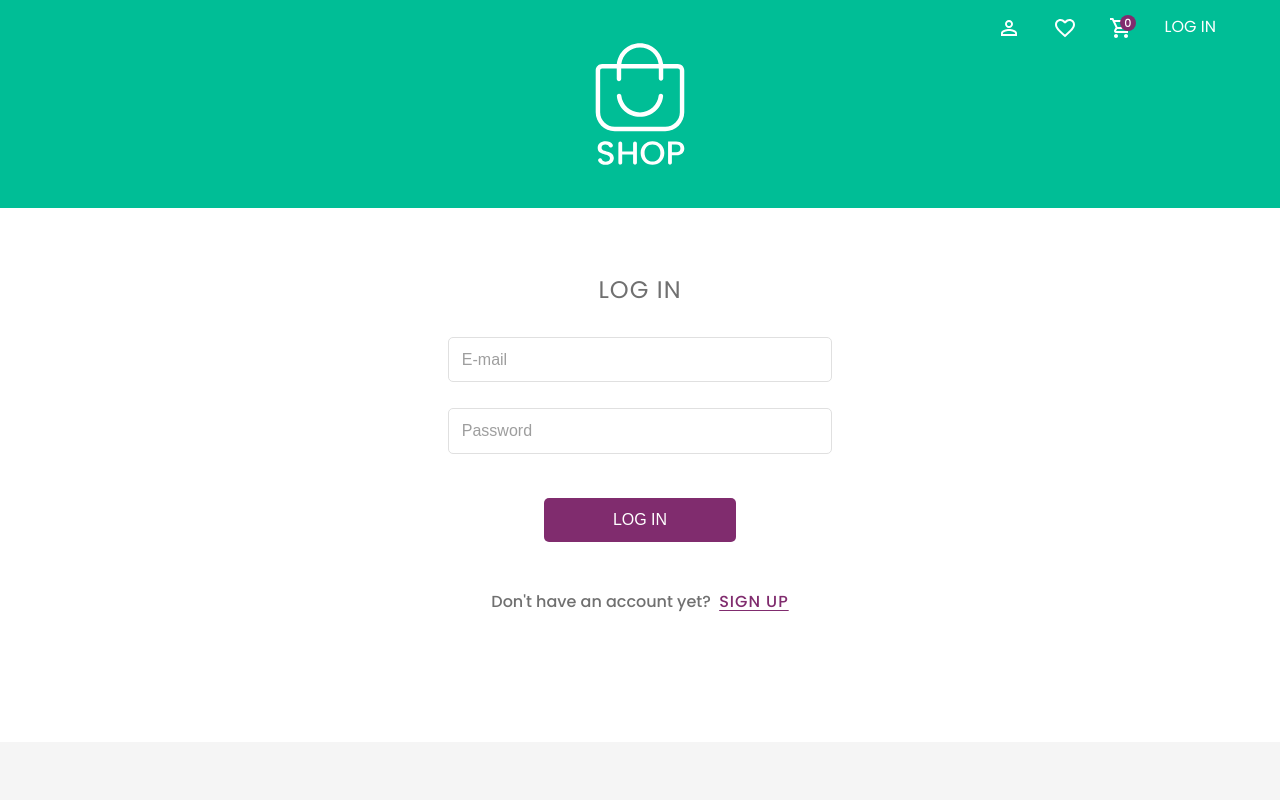
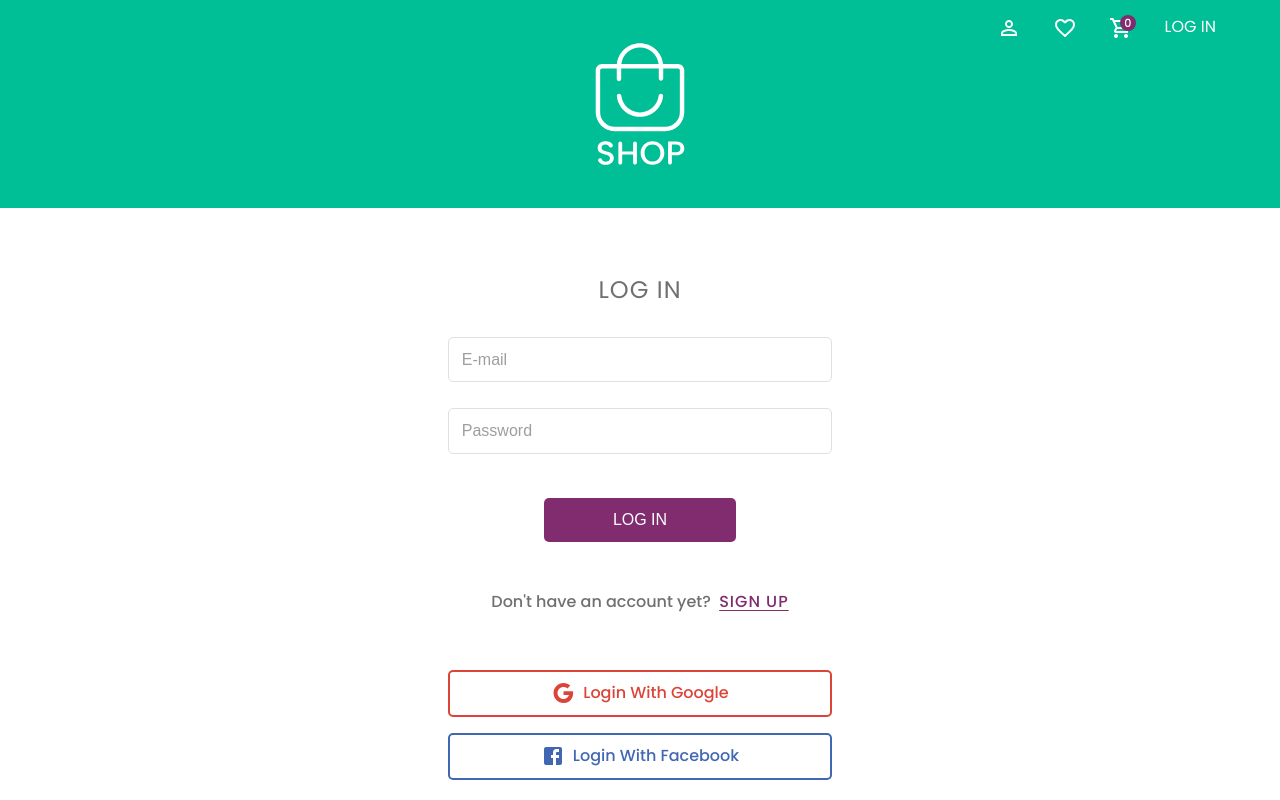
Before and after one commit to kasiaknapowska/shop-app, a React (Create React App) app: page /login in a window 1280 px wide. Shown: the top 800 px of the page. Built offline with nearby package versions, Linux system fonts and the light colour scheme; no server answers.

Commit message:
auth providers - google, fb

```diff
--- a/public/index.html
+++ b/public/index.html
@@ -18,6 +18,7 @@
     />
     <link rel="apple-touch-icon" href="%PUBLIC_URL%/logo192.png" />
     <link rel="manifest" href="%PUBLIC_URL%/manifest.json" />
+
     <title>Shop app</title>
   </head>
   <body>
--- a/src/App.scss
+++ b/src/App.scss
@@ -73,6 +73,7 @@ input {
   font-size: 1rem;
   font-weight: 400;
   color: $colorNeutral;
+  width: 100%;
   &::placeholder {
     color: #9e9e9e;
   }
--- a/src/components/Button/Button.js
+++ b/src/components/Button/Button.js
@@ -6,6 +6,8 @@ import CreateRoundedIcon from "@mui/icons-material/CreateRounded";
 import AttachMoneyRoundedIcon from "@mui/icons-material/AttachMoneyRounded";
 import InventoryRoundedIcon from '@mui/icons-material/InventoryRounded';
 import CheckIcon from '@mui/icons-material/Check';
+import GoogleIcon from '@mui/icons-material/Google';
+import FacebookIcon from '@mui/icons-material/Facebook';
 import "./_Button.scss";
 
 export default function Button({ text, icon, onClick, type }) {
@@ -21,6 +23,8 @@ export default function Button({ text, icon, onClick, type }) {
           className={classNames("btn", {
             primary: type === "primary",
             secondary: type === "secondary",
+            google: type === "google",
+            facebook: type === "facebook"
           })}
           onClick={onClick}
         >
@@ -33,6 +37,8 @@ export default function Button({ text, icon, onClick, type }) {
             {icon === "payment" && <AttachMoneyRoundedIcon />}
             {icon === "buy" && <InventoryRoundedIcon/>}
             {icon === "accept" && <CheckIcon/>}
+            {icon === "google" && <GoogleIcon/>}
+            {icon === "facebook" && <FacebookIcon/>}
           </div>
 
           {text}
--- a/src/components/Button/_Button.scss
+++ b/src/components/Button/_Button.scss
@@ -6,6 +6,7 @@
     margin: 2rem 0;
     display: flex;
     align-items: center;
+    justify-content: center;
     border: none;
     border-radius: 5px;
     @include mixins.websiteFont(500, white, 1rem) {
@@ -49,3 +50,30 @@
         color: white;
     }
 }
+
+.google, .facebook {
+    width: 100%;
+    background-color: white;
+    margin: .5rem 0;
+    text-transform: capitalize;
+    font-family: inherit;
+    max-width: 24rem;
+    &:hover {
+        color: white;
+    }
+}
+.google {
+    border: 2px solid #DB4437;
+    color: #DB4437;
+    &:hover {
+        background-color: #DB4437;
+    }
+}
+.facebook {
+    border: 2px solid #4267B2;
+    color: #4267B2;
+    &:hover {
+        background-color: #4267B2;
+
+    }
+}
--- a/src/pages/LogIn/LogIn.js
+++ b/src/pages/LogIn/LogIn.js
@@ -1,9 +1,12 @@
 import "./_LogIn.scss";
 import { useEffect, useState } from "react";
-import { useSelector } from "react-redux";
+import { useDispatch, useSelector } from "react-redux";
 import FormLogin from "../../components/Form/FormLogin";
 import FormSignUp from "../../components/Form/FormSignUp";
 import { useNavigate } from "react-router-dom";
+import Button from "../../components/Button/Button";
+import { signInWithGooglePopup, signInWithFacebookPopup } from "../../lib/auth-firebase";
+import { logIn } from "../../redux/logInSlice";
 
 export default function LogIn() {
   const [isSignUpFormOpen, setIsSignUpFormOpen] = useState(false);
@@ -16,6 +19,7 @@ export default function LogIn() {
   const loggedIn = useSelector((state) => state.logIn.loggedIn);
   const currentUserId = useSelector((state) => state.user.currentUser.uid);
   const navigate = useNavigate();
+  const dispatch = useDispatch();
 
   const onInputChange = (e) => {
     const { name, value } = e.target;
@@ -33,6 +37,24 @@ export default function LogIn() {
     navigate(`/user/${currentUserId}`)
     }
   }, [loggedIn, currentUserId])
+
+
+  const signInWithGoogle = async () => {
+    try {
+        await signInWithGooglePopup();
+        dispatch(logIn());
+    } catch (error) {
+        alert(error.message);
+    }
+};
+const signInWithFacebook = async () => {
+  try {
+      await signInWithFacebookPopup();
+      dispatch(logIn());
+  } catch (error) {
+      alert(error.message);
+  }
+};
 
   return (
     <>
@@ -62,6 +84,10 @@ export default function LogIn() {
                 <span className="change_form_link" onClick={() => setIsSignUpFormOpen(false)}>Log in</span>
               </h2>
             )}
+            <div className="auth_providers_container">
+              <Button text="login with google" icon="google" onClick={signInWithGoogle} type="google"/>
+              <Button text="login with facebook" icon="facebook" onClick={signInWithFacebook} type="facebook"/>
+            </div>
           </>
         )}
       </main>
--- a/src/pages/LogIn/_LogIn.scss
+++ b/src/pages/LogIn/_LogIn.scss
@@ -12,3 +12,12 @@
     text-underline-offset: 0.2rem;
   }
 }
+.auth_providers_container {
+  margin: 3rem 0;
+  width: 100%;
+
+  display: flex;
+  flex-direction: column;
+  justify-content: center;
+  align-items: center;
+}
```
